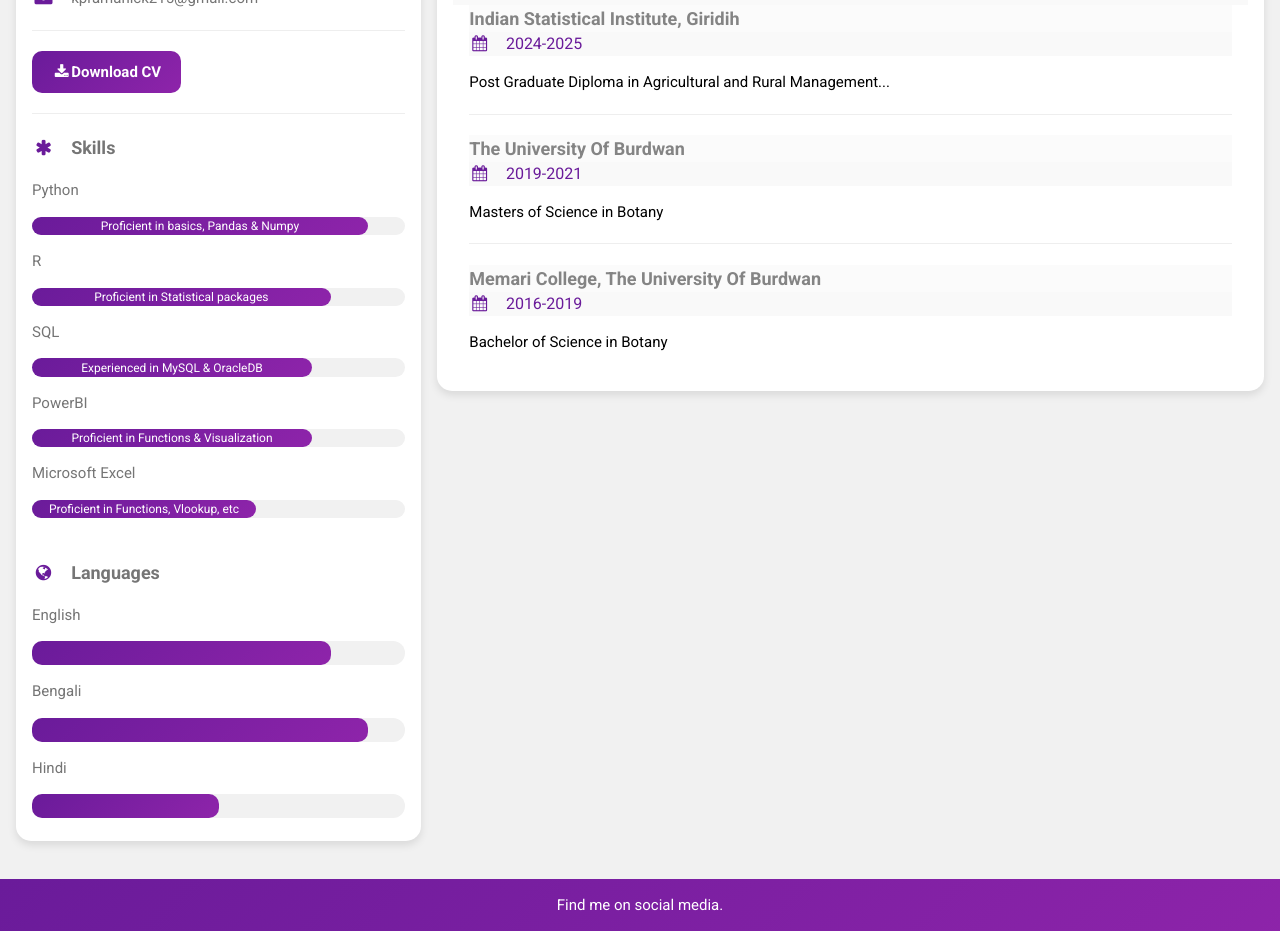
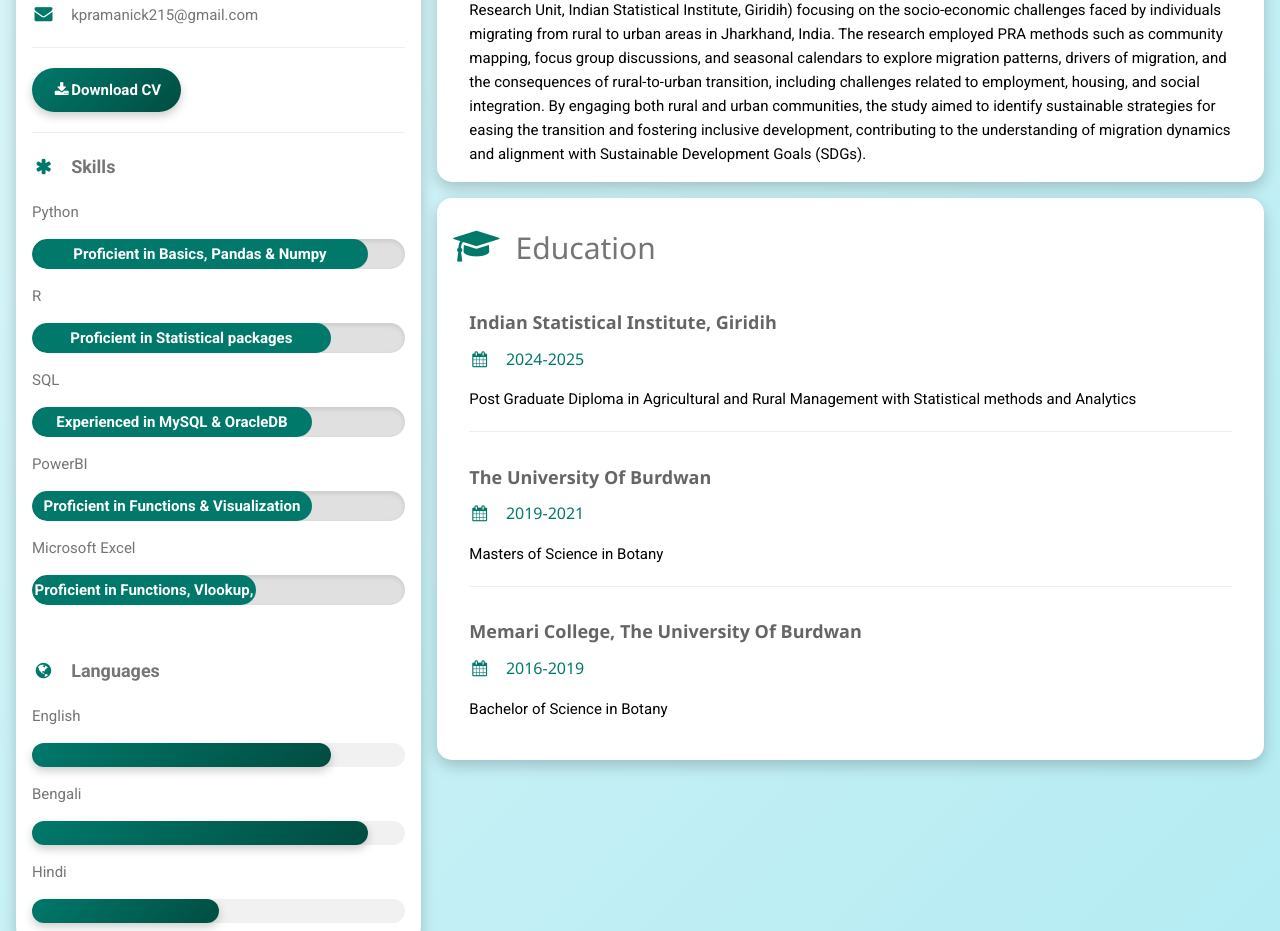
Before and after one commit to kabitapramanick/kabitapramanick.github.io, a plain HTML site: page index.html in a window 1280 px wide. Shown: the part 569-1500 px from the top of the page. Drawn offline with nearby package versions, Linux system fonts and the light colour scheme.

Commit message:
Update index.html

```diff
--- a/index.html
+++ b/index.html
@@ -8,108 +8,115 @@
     <link rel='stylesheet' href='https://fonts.googleapis.com/css?family=Roboto:wght@400;500;700&display=swap'>
     <link rel="stylesheet" href="https://cdnjs.cloudflare.com/ajax/libs/font-awesome/4.7.0/css/font-awesome.min.css">
     <style>
-      html, body, h1, h2, h3, h4, h5, h6 {
-        font-family: "Roboto", sans-serif;
-        margin: 0;
-        padding: 0;
-        background-color: #f9f9f9;
+      /* General Styling */
+      body {
+        background: linear-gradient(135deg, #e0f7fa, #b2ebf2); /* Light teal gradient */
         color: #333;
-      }
-      .w3-purple {
-        background: linear-gradient(135deg, #6a1b9a, #8e24aa) !important;
-        color: white !important;
-      }
-      .w3-text-purple {
-        color: #6a1b9a !important;
+        font-family: 'Roboto', sans-serif;
+        line-height: 1.6;
       }
 
-      /* Animations */
-      .fade-in {
-        opacity: 0;
-        animation: fadeIn 1.5s ease-in forwards;
+      .w3-teal {
+        background: linear-gradient(135deg, #00796b, #004d40) !important; /* Teal gradient */
+        color: white !important;
+        box-shadow: 0 4px 10px rgba(0, 0, 0, 0.2);
       }
-      .slide-up {
-        transform: translateY(50px);
-        opacity: 0;
-        animation: slideUp 1.5s ease-out forwards;
+
+      .w3-text-teal {
+        color: #00796b !important; /* Teal text */
       }
+
       .hover-grow:hover {
         transform: scale(1.05);
-        transition: transform 0.3s ease-in-out;
-      }
-      @keyframes fadeIn {
-        to {
-          opacity: 1;
-        }
-      }
-      @keyframes slideUp {
-        to {
-          transform: translateY(0);
-          opacity: 1;
-        }
+        transition: transform 0.3s ease-in-out, box-shadow 0.3s ease-in-out;
+        box-shadow: 0 8px 20px rgba(0, 0, 0, 0.3);
       }
 
-      /* Button Styling */
-      .w3-button {
-        transition: background-color 0.3s ease, transform 0.3s ease;
-        border-radius: 10px;
-        padding: 10px 20px;
-        font-weight: bold;
-      }
-      .w3-button:hover {
-        background-color: #8e24aa !important;
-        transform: scale(1.05);
+      .rounded-image {
+        border-radius: 50%;
+        border: 5px solid #00796b; /* Teal border */
+        box-shadow: 0 4px 10px rgba(0, 0, 0, 0.2);
       }
 
-      /* Card Styling */
-      .w3-card-4 {
-        border-radius: 15px;
+      /* Updated Progress Bar Styling */
+      .progress-bar-container {
+        background: #e0e0e0; /* Light grey background for the container */
+        border-radius: 20px;
         overflow: hidden;
-        box-shadow: 0 4px 8px rgba(0, 0, 0, 0.1);
+        margin: 10px 0;
+        height: 30px;
+        box-shadow: inset 0 2px 5px rgba(0, 0, 0, 0.1);
       }
 
-      /* Progress Bar Styling */
       .progress-bar {
+        height: 100%;
+        background: #00796b; /* Teal color for consistency */
+        border-radius: 20px;
         animation: growBar 1.5s ease-in-out;
-        border-radius: 10px;
+        text-align: center;
+        color: white;
+        font-weight: bold;
+        line-height: 30px;
       }
+
       @keyframes growBar {
         from {
           width: 0;
         }
         to {
-          width: inherit;
+          width: 100%;
         }
       }
 
-      /* Footer Styling */
+      .w3-card {
+        border-radius: 15px;
+        overflow: hidden;
+        box-shadow: 0 6px 15px rgba(0, 0, 0, 0.2);
+        background: #fff;
+        margin-bottom: 20px;
+      }
+
       footer {
-        animation: fadeIn 2s ease-in;
-        padding: 20px;
-        background: linear-gradient(135deg, #6a1b9a, #8e24aa);
+        background: linear-gradient(135deg, #00796b, #004d40); /* Teal gradient */
         color: white;
         text-align: center;
+        padding: 20px;
+        box-shadow: 0 -4px 10px rgba(0, 0, 0, 0.2);
       }
+
       footer a {
         color: white;
         font-size: 2rem;
-        margin: 0 10px;
-        transition: opacity 0.3s ease;
+        margin: 0 15px;
+        transition: transform 0.3s ease, opacity 0.3s ease;
       }
+
       footer a:hover {
+        transform: scale(1.2);
         opacity: 0.8;
       }
 
-      /* Image Styling */
-      .rounded-image {
-        border-radius: 15px 15px 0 0;
+      .w3-button {
+        background: linear-gradient(135deg, #ff7043, #d84315); /* Orange gradient */
+        color: white;
+        border: none;
+        padding: 10px 20px;
+        border-radius: 25px;
+        font-weight: bold;
+        box-shadow: 0 4px 10px rgba(0, 0, 0, 0.2);
+        transition: transform 0.3s ease, box-shadow 0.3s ease;
       }
 
-      /* Add rounded corners to Projects and Education sections */
-      .w3-container.w3-card {
-        border-radius: 15px; /* Apply rounded corners */
+      .w3-button:hover {
+        transform: scale(1.1);
+        box-shadow: 0 8px 20px rgba(0, 0, 0, 0.3);
+      }
+
+      /* Add curves to the first card */
+      .w3-card-4 {
+        border-radius: 20px; /* Add rounded corners */
         overflow: hidden; /* Ensure content stays within the rounded corners */
-        box-shadow: 0 4px 8px rgba(0, 0, 0, 0.1); /* Optional: Add a subtle shadow for better aesthetics */
+        box-shadow: 0 6px 15px rgba(0, 0, 0, 0.2); /* Add a shadow for better visual effect */
       }
     </style>
   </head>
@@ -129,56 +136,58 @@
         </div>
         <div class="w3-container">
           <h2>KABITA PRAMANICK</h2>
-          <p><i class="fa fa-briefcase fa-fw w3-margin-right w3-large w3-text-purple"></i>Data Analyst</p>
-          <p><i class="fa fa-home fa-fw w3-margin-right w3-large w3-text-purple"></i>Bardhaman, West Bengal, India</p>
-          <p><i class="fa fa-envelope fa-fw w3-margin-right w3-large w3-text-purple"></i>kpramanick215@gmail.com</p>
+          <p><i class="fa fa-briefcase fa-fw w3-margin-right w3-large w3-text-teal"></i>Data Analyst</p>
+          <p><i class="fa fa-home fa-fw w3-margin-right w3-large w3-text-teal"></i>Bardhaman, West Bengal, India</p>
+          <p><i class="fa fa-envelope fa-fw w3-margin-right w3-large w3-text-teal"></i>kpramanick215@gmail.com</p>
           <hr>
 
           <!-- Download CV Section -->
-          <button class="w3-button w3-purple w3-round-large hover-grow">
+          <button class="w3-button w3-teal w3-round-large hover-grow">
             <a href="path/to/Kabita_Pramanick_CV.pdf" download style="text-decoration: none; color: white;">
               <i class="fa fa-download fa-fw w3-text-white"></i>Download CV
             </a>
           </button>
           <hr>
 
-          <p class="w3-large"><b><i class="fa fa-asterisk fa-fw w3-margin-right w3-text-purple"></i>Skills</b></p>
+          <p class="w3-large"><b><i class="fa fa-asterisk fa-fw w3-margin-right w3-text-teal"></i>Skills</b></p>
           <p>Python</p>
-          <div class="w3-light-grey w3-round-xlarge w3-small">
-            <div class="w3-container w3-center w3-round-xlarge w3-purple progress-bar" style="width:90%"> Proficient in basics, Pandas & Numpy</div>
+          <div class="progress-bar-container">
+            <div class="progress-bar" style="width: 90%;">Proficient in Basics, Pandas & Numpy</div>
           </div>
+
           <p>R</p>
-          <div class="w3-light-grey w3-round-xlarge w3-small">
-            <div class="w3-container w3-center w3-round-xlarge w3-purple progress-bar" style="width:80%">
-              <div>Proficient in Statistical packages</div>
-            </div>
+          <div class="progress-bar-container">
+            <div class="progress-bar" style="width: 80%;">Proficient in Statistical packages</div>
           </div>
+
           <p>SQL</p>
-          <div class="w3-light-grey w3-round-xlarge w3-small">
-            <div class="w3-container w3-center w3-round-xlarge w3-purple progress-bar" style="width:75%"> Experienced in MySQL & OracleDB</div>
+          <div class="progress-bar-container">
+            <div class="progress-bar" style="width: 75%;">Experienced in MySQL & OracleDB</div>
           </div>
+
           <p>PowerBI</p>
-          <div class="w3-light-grey w3-round-xlarge w3-small">
-            <div class="w3-container w3-center w3-round-xlarge w3-purple progress-bar" style="width:75%"> Proficient in Functions & Visualization</div>
+          <div class="progress-bar-container">
+            <div class="progress-bar" style="width: 75%;">Proficient in Functions & Visualization</div>
           </div>
+
           <p>Microsoft Excel</p>
-          <div class="w3-light-grey w3-round-xlarge w3-small">
-            <div class="w3-container w3-center w3-round-xlarge w3-purple progress-bar" style="width:60%"> Proficient in Functions, Vlookup, etc</div>
+          <div class="progress-bar-container">
+            <div class="progress-bar" style="width: 60%;">Proficient in Functions, Vlookup, etc</div>
           </div>
           <br>
 
-          <p class="w3-large w3-text-theme"><b><i class="fa fa-globe fa-fw w3-margin-right w3-text-purple"></i>Languages</b></p>
+          <p class="w3-large w3-text-theme"><b><i class="fa fa-globe fa-fw w3-margin-right w3-text-teal"></i>Languages</b></p>
           <p>English</p>
           <div class="w3-light-grey w3-round-xlarge">
-            <div class="w3-round-xlarge w3-purple progress-bar" style="height:24px;width:80%"></div>
+            <div class="w3-round-xlarge w3-teal progress-bar" style="height:24px;width:80%"></div>
           </div>
           <p>Bengali</p>
           <div class="w3-light-grey w3-round-xlarge">
-            <div class="w3-round-xlarge w3-purple progress-bar" style="height:24px;width:90%"></div>
+            <div class="w3-round-xlarge w3-teal progress-bar" style="height:24px;width:90%"></div>
           </div>
           <p>Hindi</p>
           <div class="w3-light-grey w3-round-xlarge">
-            <div class="w3-round-xlarge w3-purple progress-bar" style="height:24px;width:50%"></div>
+            <div class="w3-round-xlarge w3-teal progress-bar" style="height:24px;width:50%"></div>
           </div>
           <br>
         </div>
@@ -192,15 +201,16 @@
 
       <!-- Projects Section -->
       <div class="w3-container w3-card w3-white w3-margin-bottom hover-grow">
-        <h2 class="w3-text-grey w3-padding-16"><i class="fa fa-suitcase fa-fw w3-margin-right w3-xxlarge w3-text-purple"></i>Projects</h2>
+        <h2 class="w3-text-grey w3-padding-16"><i class="fa fa-suitcase fa-fw w3-margin-right w3-xxlarge w3-text-teal"></i>Projects</h2>
         <div class="w3-container">
           <h5 class="w3-opacity"><b>Study on FPOs with analytical methods</b></h5>
-          <h6 class="w3-text-purple"><i class="fa fa-calendar fa-fw w3-margin-right"></i>March 2025</h6>
-          <p>Conducted survey work under the supervision of Dr. Haricharan Behera (Sociological Reasearch Unit, Indian Statistical Institute, Giridih) focusing on various Farmers Producing Organizations and their impacts.</p>
+          <h6 class="w3-text-teal"><i class="fa fa-calendar fa-fw w3-margin-right"></i>March 2025</h6>
+          <p>Under the guidance of Dr. Haricharan Behera (Indian Statistical Institute, Giridih), conducted a comprehensive evaluation of Farmers Producing Organizations (FPOs) in Jharkhand, employing advanced decision-making methodologies. Applied the Analytic Hierarchy Process (AHP) to systematically prioritize criteria based on their relative importance and utilized the Analytic Network Process (ANP) to capture and analyze interdependencies among the criteria. Integrated both qualitative assessments (stakeholder perspectives, expert opinions) and quantitative approaches (statistical modeling, data-driven analysis) to generate actionable insights. The findings contributed to developing sustainable agricultural practices and informed policies promoting FPO efficiency and resilience.</p>
         </div>
+        <hr>
         <div class="w3-container">
           <h5 class="w3-opacity"><b>Participatory Rural Appraisal</b></h5>
-          <h6 class="w3-text-purple"><i class="fa fa-calendar fa-fw w3-margin-right"></i>December 2024</h6>
+          <h6 class="w3-text-teal"><i class="fa fa-calendar fa-fw w3-margin-right"></i>December 2024</h6>
           <p>Conducted participatory rural appraisal (PRA) work under the supervision of Dr. Haricharan Behera (Sociological Research Unit, Indian Statistical Institute, Giridih) focusing on the socio-economic challenges faced by individuals migrating from rural to urban areas in Jharkhand, India. The research employed PRA methods such as community mapping, focus group discussions, and seasonal calendars to explore migration patterns, drivers of migration, and the consequences of rural-to-urban transition, including challenges related to employment, housing, and social integration. By engaging both rural and urban communities, the study aimed to identify sustainable strategies for easing the transition and fostering inclusive development, contributing to the understanding of migration dynamics and alignment with Sustainable Development Goals (SDGs).
 
           </p>
@@ -209,22 +219,22 @@
 
       <!-- Education Section -->
       <div class="w3-container w3-card w3-white hover-grow">
-        <h2 class="w3-text-grey w3-padding-16"><i class="fa fa-certificate fa-fw w3-margin-right w3-xxlarge w3-text-purple"></i>Education</h2>
+        <h2 class="w3-text-grey w3-padding-16"><i class="fa fa-graduation-cap fa-fw w3-margin-right w3-xxlarge w3-text-teal"></i>Education</h2>
         <div class="w3-container">
           <h5 class="w3-opacity"><b>Indian Statistical Institute, Giridih</b></h5>
-          <h6 class="w3-text-purple"><i class="fa fa-calendar fa-fw w3-margin-right"></i>2024-2025</h6>
-          <p>Post Graduate Diploma in Agricultural and Rural Management...</p>
+          <h6 class="w3-text-teal"><i class="fa fa-calendar fa-fw w3-margin-right"></i>2024-2025</h6>
+          <p>Post Graduate Diploma in Agricultural and Rural Management with Statistical methods and Analytics</p>
           <hr>
         </div>
         <div class="w3-container">
           <h5 class="w3-opacity"><b>The University Of Burdwan</b></h5>
-          <h6 class="w3-text-purple"><i class="fa fa-calendar fa-fw w3-margin-right"></i>2019-2021</h6>
+          <h6 class="w3-text-teal"><i class="fa fa-calendar fa-fw w3-margin-right"></i>2019-2021</h6>
           <p>Masters of Science in Botany</p>
           <hr>
         </div>
         <div class="w3-container">
           <h5 class="w3-opacity"><b>Memari College, The University Of Burdwan</b></h5>
-          <h6 class="w3-text-purple"><i class="fa fa-calendar fa-fw w3-margin-right"></i>2016-2019</h6>
+          <h6 class="w3-text-teal"><i class="fa fa-calendar fa-fw w3-margin-right"></i>2016-2019</h6>
           <p>Bachelor of Science in Botany</p><br>
         </div>
       </div>
@@ -239,12 +249,12 @@
 </div>
 
 <!-- Footer -->
-<footer class="w3-container w3-purple w3-center w3-margin-top fade-in">
+<footer class="w3-container w3-teal w3-center w3-margin-top fade-in">
   <p>Find me on social media.</p>
   <a href="https://www.linkedin.com/in/kabitap" target="_blank">
     <i class="fa fa-linkedin w3-hover-opacity"></i>
     <a href="https://github.com/kabitapramanick" target="_blank">
-    <i class="fa fa-github w3-hover-opacity"></i>
+      <i class="fa fa-github w3-hover-opacity"></i>
   </a>
 </footer>
 
```
